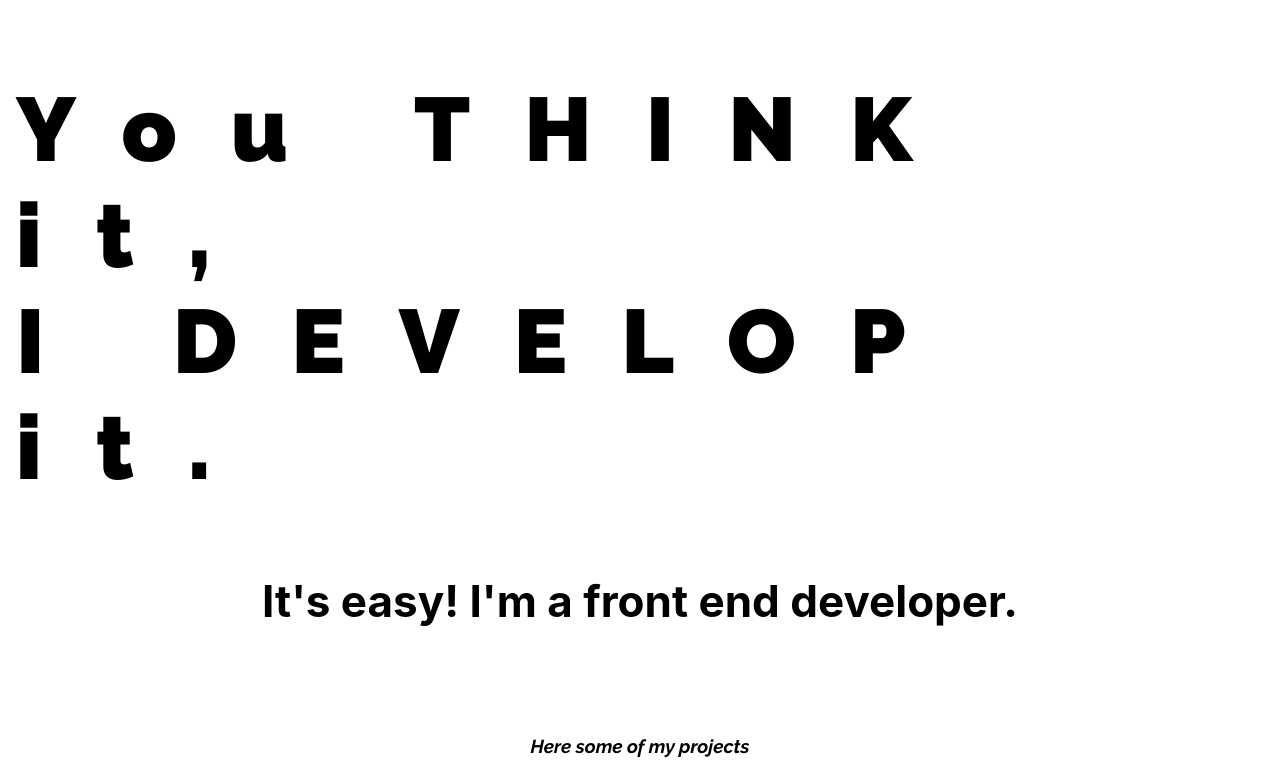
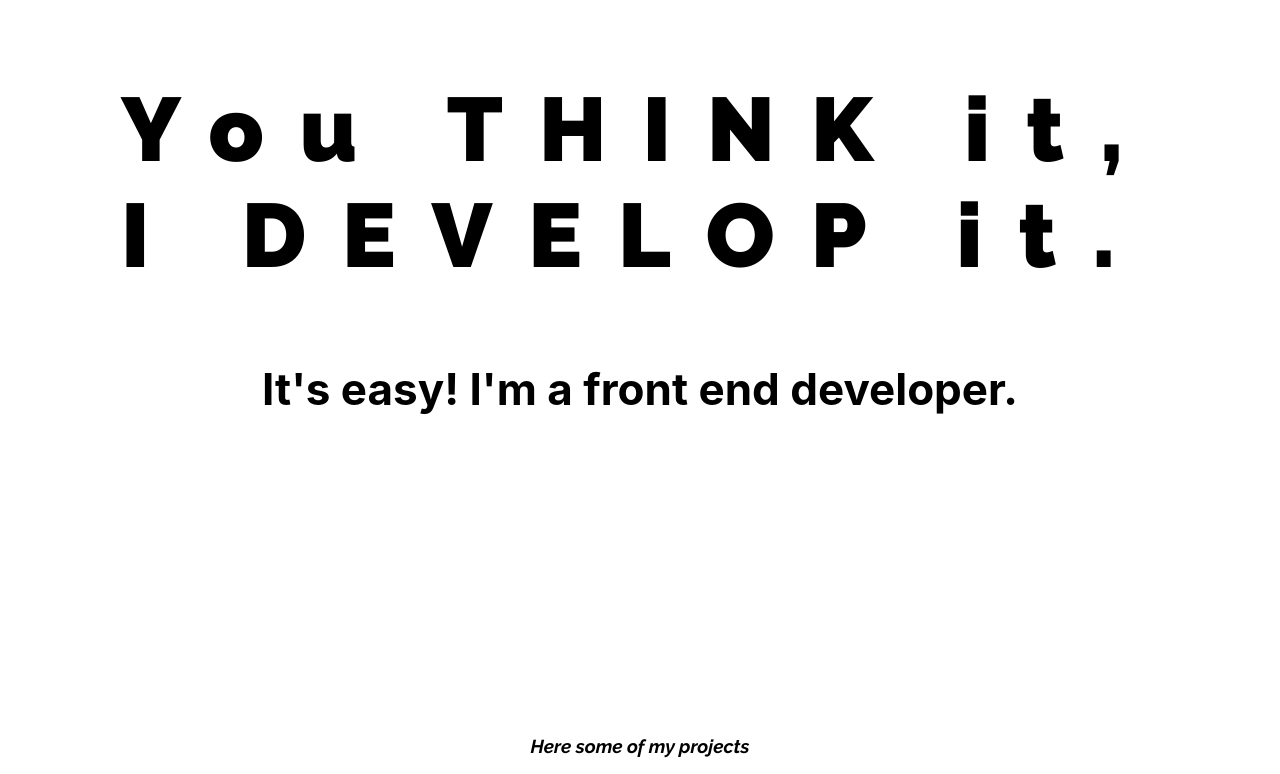
Before and after one commit to Naryond/react-web-page, a React (Create React App) app: page / in a window 1280 px wide. Shown: the top 774 px of the page. Built offline with nearby package versions, Linux system fonts and the light colour scheme.

Commit message:
working on the UI

```diff
--- a/src/App.css
+++ b/src/App.css
@@ -117,7 +117,7 @@ body {
   }
 
   .h1 {
-    letter-spacing: 0.6em;
+    letter-spacing: 0.4em;
     font-weight: 950;
     font-size: 90px;
   }
```
